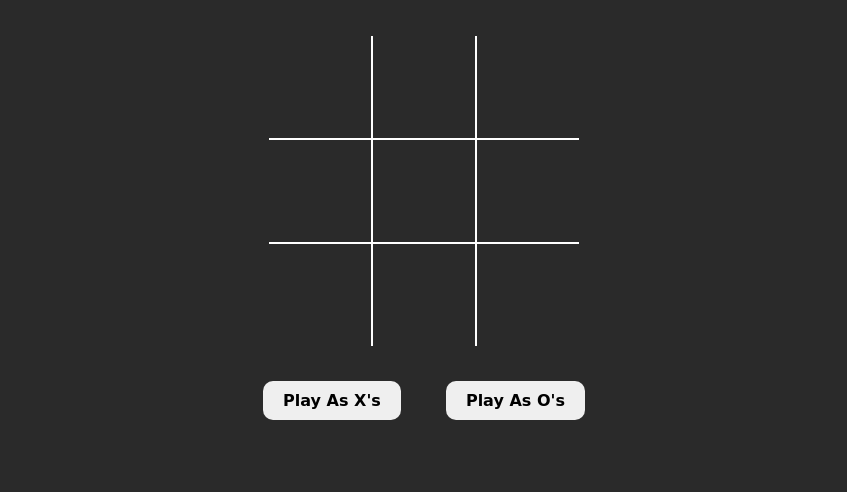
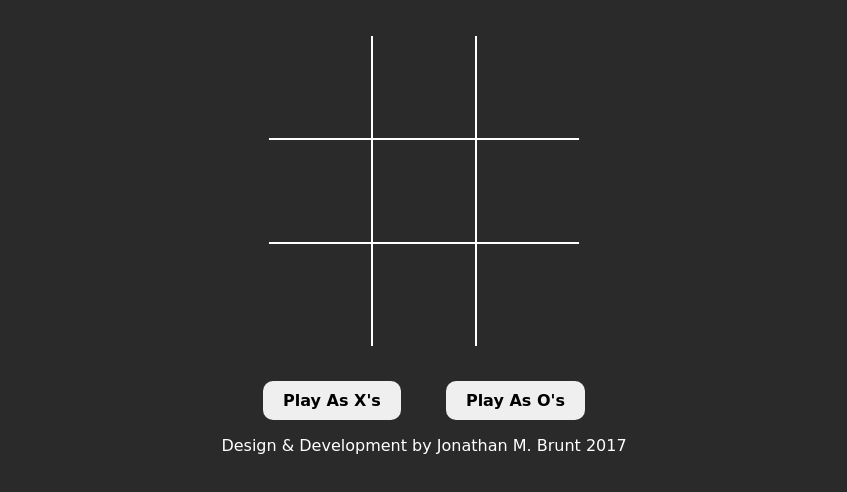
Before and after one commit to jonbrunt/Tic-Tac-Toe, a plain HTML site: page index.html in a window 1280 px wide. Shown: the part 84-576 px from the top of the page, without its empty margins (216-1063 px from the left). Drawn offline with Linux system fonts and the light colour scheme; a web font is replaced by a local one.

Commit message:
Update index.html

```diff
--- a/index.html
+++ b/index.html
@@ -41,6 +41,7 @@
 <br>
 <h2>FINAL RESULT</h2>
 <button id='reset'>Reset/Play Again</button>
+<p>Design &amp; Development by Jonathan M. Brunt 2017</p>
 
 <script type='text/javascript' src='Assets/JS/TicTacToe.js'></script>
 
```
